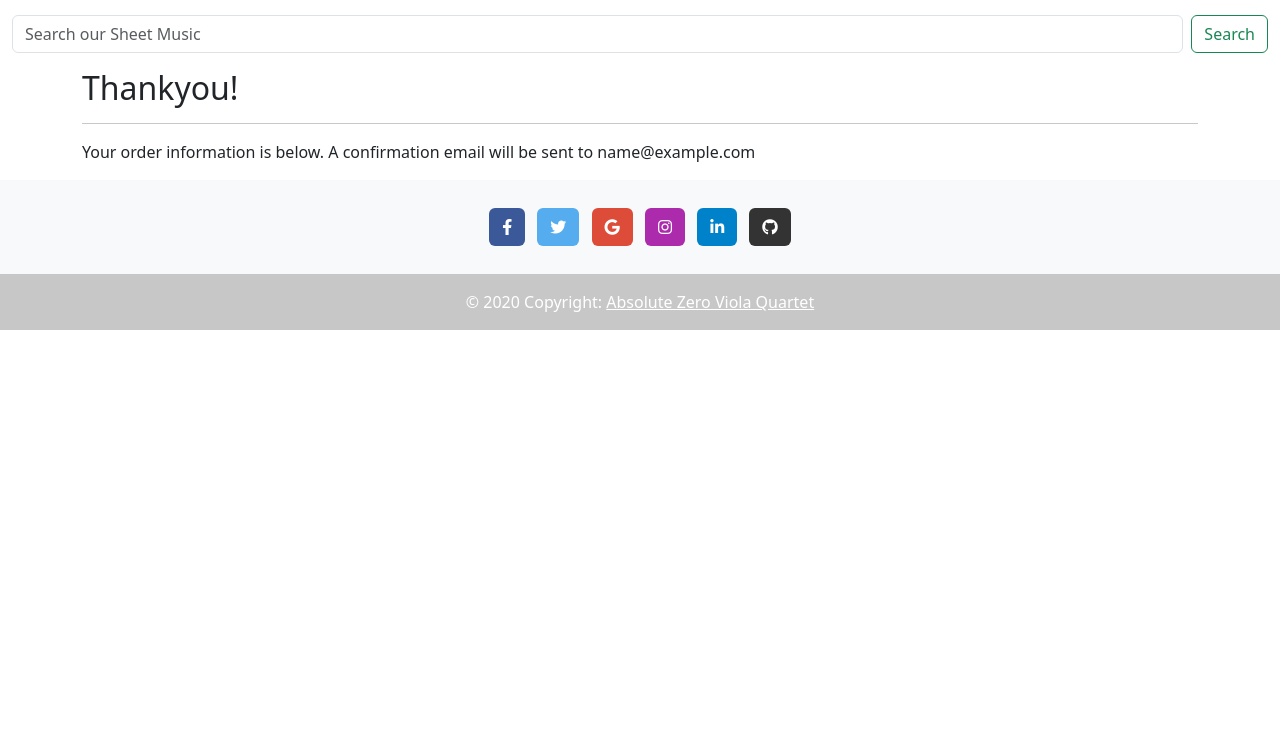
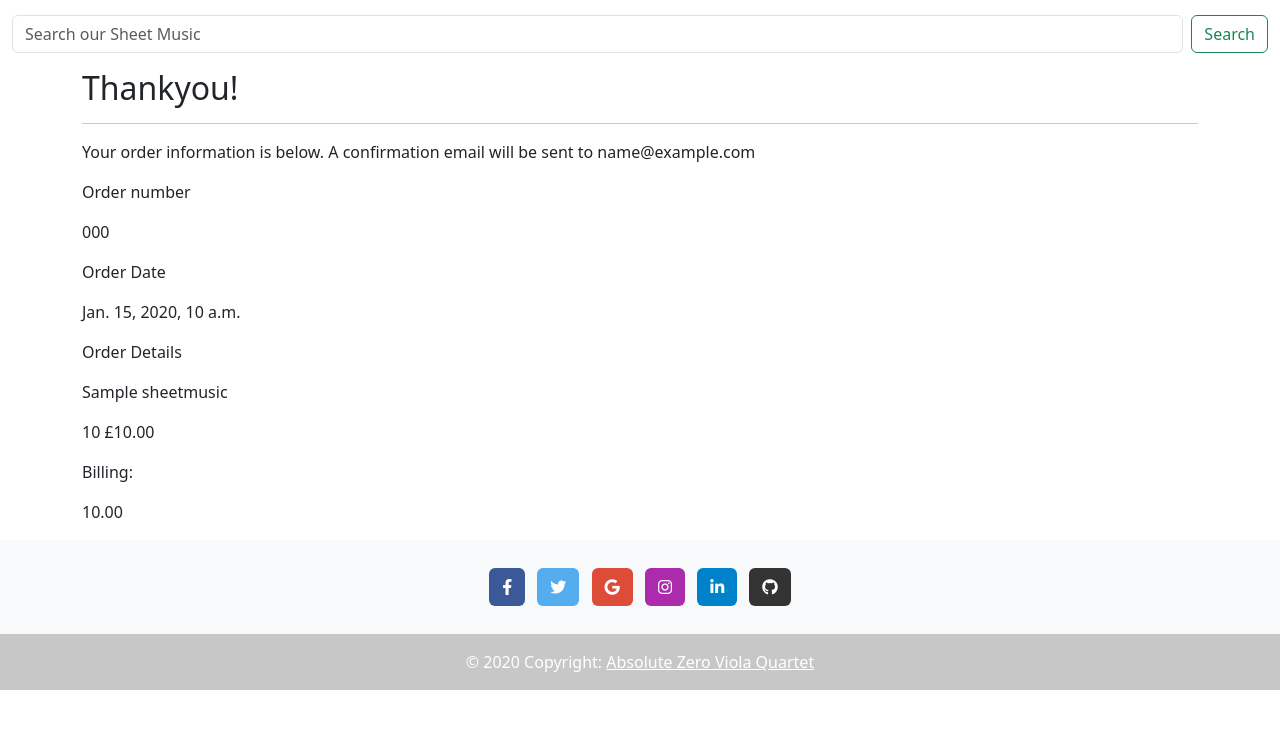
Before and after one commit to siondawson/milestone-project-4, a Django app: page /checkout/checkout_success/000 in a window 1280 px wide. Shown: the part 71-800 px from the top of the page. Run offline with Django 3.2, Linux system fonts and the light colour scheme; tables that the repository leaves empty hold one stand-in row (values such as "Sample post"); some libraries are stand-ins or nearby versions.

Commit message:
render basic order data to checkout_success.html

```diff
--- a/checkout/templates/checkout/checkout_success.html
+++ b/checkout/templates/checkout/checkout_success.html
@@ -24,7 +24,43 @@
         </div>
         <div class="row">
             <div class="col-12">
-
+                <p>Order number</p>
+            </div>
+            <div class="col-12">
+                <p>{{ order.order_number }}</p>
+            </div>
+        </div>
+        <div class="row">
+            <div class="col-12">
+                <p>Order Date</p>
+            </div>
+            <div class="col-12">
+                <p>{{ order.date }}</p>
+            </div>
+        </div>
+        <div class="row">
+            <div class="col-12">
+                <p>Order Details</p>
+            </div>
+        </div>
+        {% for item in order.lineitems.all %}
+        <div class="row">
+            <div class="col-12">
+                <p>{{ item.sheetmusic.name }}</p>
+            </div>
+            <div class="col-12">
+                <p>
+                    {{ item.quantity }} £{{ item.sheetmusic.price }}
+                </p>
+            </div>
+        </div>
+        {% endfor %}
+        <div class="row">
+            <div class="col-12">
+                <p>Billing:</p>
+            </div>
+            <div class="col-12">
+                <p>{{ order.grand_total }}</p>
             </div>
         </div>
     </div>
```
Also changed, not shown: media/Albinoni_Introduction_and_Allegro_for_viola_ensemble_Y6HzZTP.webp (added), 1 other file.
